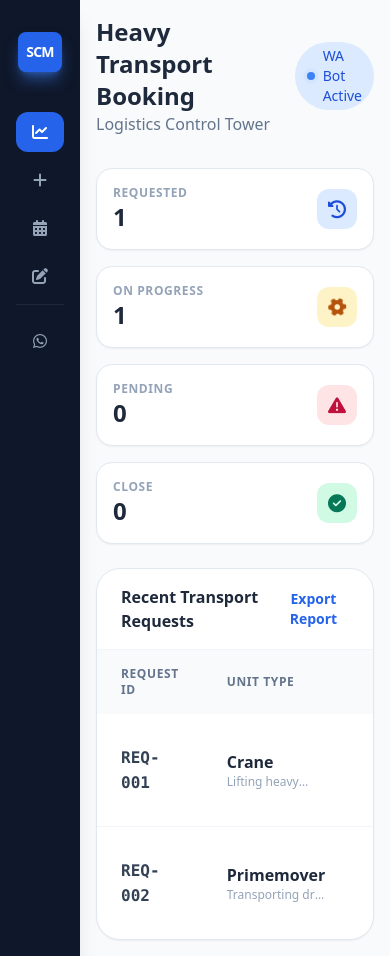
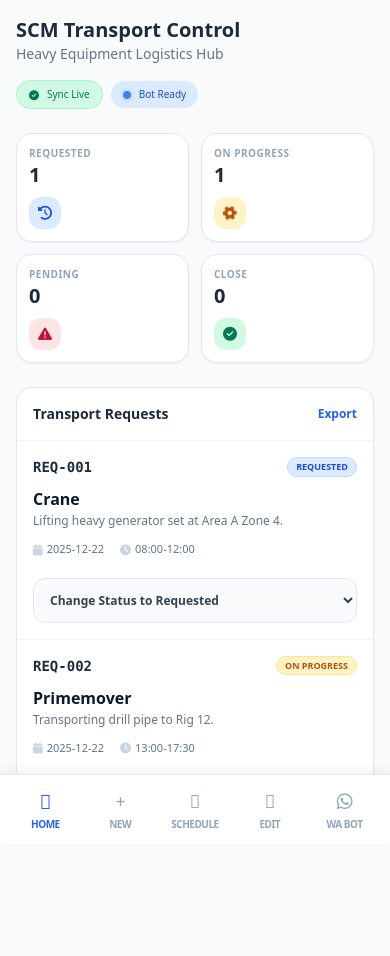
Before and after one commit to rifkikhadafi-ops/Heavy-Transport-Booking, a React (Vite) app: page / in a window 390 px wide. After the commit the page ends 934 px from the top, so only its background shows below. Built offline with nearby package versions, Linux system fonts and the light colour scheme.

Commit message:
feat: Refactor UI elements and navigation
Improves user interface by updating typography, layout, and component styling. Enhances navigation clarity with a consolidated sidebar structure. Adjusts spacing and sizing for better responsiveness across devices.

```diff
--- a/App.tsx
+++ b/App.tsx
@@ -111,23 +111,23 @@ const App: React.FC = () => {
     <div className="flex min-h-screen bg-slate-50 font-sans">
       <Sidebar activeTab={activeTab} setActiveTab={setActiveTab} />
 
-      <main className="flex-1 p-4 md:p-8 overflow-y-auto">
-        <header className="mb-8 flex justify-between items-center">
+      <main className="flex-1 p-4 md:p-8 overflow-y-auto pb-24 md:pb-8">
+        <header className="mb-6 md:mb-8 flex flex-col md:flex-row md:justify-between md:items-center gap-4">
           <div>
-            <h1 className="text-2xl font-bold text-slate-800">Heavy Transport Booking</h1>
-            <p className="text-slate-500">Logistics Control Tower</p>
+            <h1 className="text-xl md:text-2xl font-bold text-slate-800">SCM Transport Control</h1>
+            <p className="text-slate-500 text-sm">Heavy Equipment Logistics Hub</p>
           </div>
-          <div className="flex items-center space-x-4">
-            <div className="hidden lg:flex items-center space-x-2 text-xs bg-emerald-100 text-emerald-700 px-3 py-1 rounded-full border border-emerald-200">
-              <i className="fa-solid fa-database"></i>
-              <span>LocalStorage Sync Active</span>
+          <div className="flex items-center space-x-2 md:space-x-4">
+            <div className="flex items-center space-x-2 text-[10px] md:text-xs bg-emerald-100 text-emerald-700 px-3 py-1.5 rounded-full border border-emerald-200">
+              <i className="fa-solid fa-check-circle"></i>
+              <span>Sync Live</span>
             </div>
-            <div className="flex items-center space-x-2 text-sm bg-blue-100 text-blue-700 px-3 py-1 rounded-full">
+            <div className="flex items-center space-x-2 text-[10px] md:text-sm bg-blue-100 text-blue-700 px-3 py-1.5 rounded-full">
               <span className="relative flex h-2 w-2">
                 <span className="animate-ping absolute inline-flex h-full w-full rounded-full bg-blue-400 opacity-75"></span>
                 <span className="relative inline-flex rounded-full h-2 w-2 bg-blue-500"></span>
               </span>
-              <span>WA Bot Active</span>
+              <span>Bot Ready</span>
             </div>
           </div>
         </header>
--- a/components/Dashboard.tsx
+++ b/components/Dashboard.tsx
@@ -29,16 +29,16 @@ const Dashboard: React.FC<DashboardProps> = ({ bookings, updateStatus }) => {
 
   return (
     <div className="space-y-6">
-      <div className="grid grid-cols-1 sm:grid-cols-2 lg:grid-cols-4 gap-4">
+      <div className="grid grid-cols-2 lg:grid-cols-4 gap-3 md:gap-4">
         {[JobStatus.REQUESTED, JobStatus.ON_PROGRESS, JobStatus.PENDING, JobStatus.CLOSE].map(status => {
           const count = bookings.filter(b => b.status === status).length;
           return (
-            <div key={status} className="bg-white p-4 rounded-2xl border border-slate-200 shadow-sm flex items-center justify-between">
-              <div>
-                <p className="text-xs font-semibold text-slate-400 uppercase tracking-wider">{status}</p>
-                <p className="text-2xl font-bold text-slate-800">{count}</p>
+            <div key={status} className="bg-white p-3 md:p-4 rounded-2xl border border-slate-200 shadow-sm flex flex-col md:flex-row md:items-center md:justify-between">
+              <div className="mb-2 md:mb-0">
+                <p className="text-[10px] md:text-xs font-semibold text-slate-400 uppercase tracking-wider">{status}</p>
+                <p className="text-xl md:text-2xl font-bold text-slate-800">{count}</p>
               </div>
-              <div className={`h-10 w-10 rounded-xl flex items-center justify-center text-lg ${getStatusColor(status)}`}>
+              <div className={`h-8 w-8 md:h-10 md:w-10 rounded-xl flex items-center justify-center text-sm md:text-lg ${getStatusColor(status)}`}>
                 {getStatusIcon(status)}
               </div>
             </div>
@@ -46,14 +46,15 @@ const Dashboard: React.FC<DashboardProps> = ({ bookings, updateStatus }) => {
         })}
       </div>
 
-      <div className="bg-white rounded-3xl border border-slate-200 shadow-sm overflow-hidden">
-        <div className="px-6 py-4 border-b border-slate-100 flex justify-between items-center">
-          <h3 className="font-bold text-slate-800">Recent Transport Requests</h3>
-          <button className="text-sm font-semibold text-blue-600 hover:text-blue-700">Export Report</button>
+      <div className="bg-white rounded-2xl md:rounded-3xl border border-slate-200 shadow-sm overflow-hidden">
+        <div className="px-4 md:px-6 py-4 border-b border-slate-100 flex justify-between items-center">
+          <h3 className="font-bold text-slate-800 text-sm md:text-base">Transport Requests</h3>
+          <button className="text-xs md:text-sm font-semibold text-blue-600 hover:text-blue-700">Export</button>
         </div>
 
-        <div className="overflow-x-auto">
-          <table className="w-full">
+        {/* Desktop Table */}
+        <div className="hidden md:block overflow-x-auto">
+          <table className="w-full text-sm">
             <thead className="bg-slate-50 text-slate-500 text-xs font-bold uppercase tracking-wider">
               <tr>
                 <th className="px-6 py-4 text-left">Request ID</th>
@@ -78,11 +79,11 @@ const Dashboard: React.FC<DashboardProps> = ({ bookings, updateStatus }) => {
                   <td className="px-6 py-4">
                     <div className="flex flex-col text-sm">
                       <span className="text-slate-700 font-medium">{booking.date}</span>
-                      <span className="text-slate-400">{booking.startTime} - {booking.endTime}</span>
+                      <span className="text-slate-400 text-xs">{booking.startTime} - {booking.endTime}</span>
                     </div>
                   </td>
                   <td className="px-6 py-4">
-                    <span className={`px-3 py-1 rounded-full text-xs font-bold border inline-flex items-center space-x-2 ${getStatusColor(booking.status)}`}>
+                    <span className={`px-3 py-1 rounded-full text-[10px] font-bold border inline-flex items-center space-x-2 ${getStatusColor(booking.status)}`}>
                       <span className="relative flex h-2 w-2">
                         <span className={`animate-ping absolute inline-flex h-full w-full rounded-full opacity-75 ${booking.status === JobStatus.ON_PROGRESS ? 'bg-amber-400' : 'hidden'}`}></span>
                         <span className={`relative inline-flex rounded-full h-2 w-2 ${
@@ -107,16 +108,57 @@ const Dashboard: React.FC<DashboardProps> = ({ bookings, updateStatus }) => {
                   </td>
                 </tr>
               ))}
-              {bookings.length === 0 && (
-                <tr>
-                  <td colSpan={5} className="px-6 py-12 text-center text-slate-400 italic">
-                    No active requests found. Create a new one to get started.
-                  </td>
-                </tr>
-              )}
             </tbody>
           </table>
         </div>
+
+        {/* Mobile Card List */}
+        <div className="md:hidden divide-y divide-slate-100">
+          {bookings.map((booking) => (
+            <div key={booking.id} className="p-4 space-y-3">
+              <div className="flex justify-between items-start">
+                <span className="font-mono font-black text-slate-800 text-sm">{booking.id}</span>
+                <span className={`px-2 py-0.5 rounded-full text-[9px] font-black uppercase border ${getStatusColor(booking.status)}`}>
+                  {booking.status}
+                </span>
+              </div>
+
+              <div>
+                <h4 className="font-bold text-slate-900 leading-tight">{booking.unit}</h4>
+                <p className="text-xs text-slate-500 line-clamp-2 mt-1">{booking.details}</p>
+              </div>
+
+              <div className="flex items-center space-x-4 text-[11px] text-slate-500 font-medium">
+                <div className="flex items-center space-x-1">
+                  <i className="fa-solid fa-calendar text-slate-300"></i>
+                  <span>{booking.date}</span>
+                </div>
+                <div className="flex items-center space-x-1">
+                  <i className="fa-solid fa-clock text-slate-300"></i>
+                  <span>{booking.startTime}-{booking.endTime}</span>
+                </div>
+              </div>
+
+              <div className="pt-2">
+                <select
+                  value={booking.status}
+                  onChange={(e) => updateStatus(booking.id, e.target.value as JobStatus)}
+                  className="w-full text-xs bg-slate-50 border border-slate-200 rounded-xl p-3 font-bold text-slate-700 outline-none focus:ring-2 focus:ring-blue-500"
+                >
+                  {Object.values(JobStatus).map(s => (
+                    <option key={s} value={s}>Change Status to {s}</option>
+                  ))}
+                </select>
+              </div>
+            </div>
+          ))}
+        </div>
+
+        {bookings.length === 0 && (
+          <div className="px-6 py-12 text-center text-slate-400 italic text-sm">
+            No active requests found.
+          </div>
+        )}
       </div>
     </div>
   );
--- a/components/RequestForm.tsx
+++ b/components/RequestForm.tsx
@@ -30,23 +30,27 @@ const RequestForm: React.FC<RequestFormProps> = ({ onSubmit }) => {
   };
 
   return (
-    <div className="max-w-4xl mx-auto bg-white rounded-3xl shadow-sm border border-slate-200 overflow-hidden">
-      <div className="bg-slate-900 px-8 py-6 text-white">
-        <h2 className="text-xl font-bold">New Booking Form</h2>
-        <p className="text-slate-400 text-sm">Please provide complete information for the heavy equipment request.</p>
+    <div className="max-w-4xl mx-auto bg-white rounded-2xl md:rounded-3xl shadow-sm border border-slate-200 overflow-hidden">
+      <div className="bg-slate-900 px-6 md:px-8 py-4 md:py-6 text-white text-center md:text-left">
+        <h2 className="text-lg md:text-xl font-bold uppercase tracking-tight">New Booking</h2>
+        <p className="text-slate-400 text-xs mt-1">Provide equipment request details.</p>
       </div>
 
-      <form onSubmit={handleSubmit} className="p-8 space-y-6">
+      <form onSubmit={handleSubmit} className="p-4 md:p-8 space-y-6">
         <div className="grid grid-cols-1 md:grid-cols-2 gap-6">
-          <div className="space-y-2">
-            <label className="text-sm font-semibold text-slate-700">Select Unit Type</label>
-            <div className="grid grid-cols-2 gap-3">
+          <div className="space-y-3">
+            <label className="text-xs font-bold text-slate-500 uppercase tracking-wider">Unit Type</label>
+            <div className="grid grid-cols-1 xs:grid-cols-2 gap-2 md:gap-3">
               {Object.values(EquipmentType).map(type => (
                 <button
                   key={type}
                   type="button"
                   onClick={() => setUnit(type)}
-                  className={`p-3 text-sm rounded-xl border transition-all text-left flex items-center justify-between ${unit === type ? 'border-blue-600 bg-blue-50 text-blue-700 font-bold' : 'border-slate-200 hover:border-slate-300 text-slate-600'}`}
+                  className={`p-3 text-xs md:text-sm rounded-xl border transition-all text-left flex items-center justify-between min-h-[48px] ${
+                    unit === type
+                    ? 'border-blue-600 bg-blue-50 text-blue-700 font-black'
+                    : 'border-slate-200 text-slate-600'
+                  }`}
                 >
                   {type}
                   {unit === type && <i className="fa-solid fa-circle-check"></i>}
@@ -55,33 +59,33 @@ const RequestForm: React.FC<RequestFormProps> = ({ onSubmit }) => {
             </div>
           </div>
 
-          <div className="space-y-2">
-            <label className="text-sm font-semibold text-slate-700">Job Schedule</label>
+          <div className="space-y-3">
+            <label className="text-xs font-bold text-slate-500 uppercase tracking-wider">Job Schedule</label>
             <div className="space-y-3">
               <input
                 type="date"
                 required
-                className="w-full p-3 rounded-xl border border-slate-200 focus:ring-2 focus:ring-blue-500 focus:border-blue-500 outline-none"
+                className="w-full p-3.5 rounded-xl border border-slate-200 focus:ring-2 focus:ring-blue-500 outline-none text-sm font-medium"
                 value={date}
                 onChange={(e) => setDate(e.target.value)}
               />
               <div className="grid grid-cols-2 gap-3">
                 <div className="space-y-1">
-                  <span className="text-xs text-slate-400">Start Time</span>
+                  <span className="text-[10px] font-bold text-slate-400 uppercase">Start</span>
                   <input
                     type="time"
                     required
-                    className="w-full p-3 rounded-xl border border-slate-200 focus:ring-2 focus:ring-blue-500 focus:border-blue-500 outline-none text-sm"
+                    className="w-full p-3.5 rounded-xl border border-slate-200 focus:ring-2 focus:ring-blue-500 outline-none text-sm"
                     value={startTime}
                     onChange={(e) => setStartTime(e.target.value)}
                   />
                 </div>
                 <div className="space-y-1">
-                  <span className="text-xs text-slate-400">End Time (Est)</span>
+                  <span className="text-[10px] font-bold text-slate-400 uppercase">End (Est)</span>
                   <input
                     type="time"
                     required
-                    className="w-full p-3 rounded-xl border border-slate-200 focus:ring-2 focus:ring-blue-500 focus:border-blue-500 outline-none text-sm"
+                    className="w-full p-3.5 rounded-xl border border-slate-200 focus:ring-2 focus:ring-blue-500 outline-none text-sm"
                     value={endTime}
                     onChange={(e) => setEndTime(e.target.value)}
                   />
@@ -91,35 +95,35 @@ const RequestForm: React.FC<RequestFormProps> = ({ onSubmit }) => {
           </div>
         </div>
 
-        <div className="space-y-2">
+        <div className="space-y-3">
           <div className="flex justify-between items-center">
-            <label className="text-sm font-semibold text-slate-700">Work Details</label>
+            <label className="text-xs font-bold text-slate-500 uppercase tracking-wider">Work Details</label>
             <button
               type="button"
               onClick={handleEnhance}
               disabled={isEnhancing || !details}
-              className="text-xs font-bold text-blue-600 hover:text-blue-700 flex items-center space-x-1 disabled:opacity-50"
+              className="text-[10px] md:text-xs font-black text-blue-600 bg-blue-50 px-3 py-1.5 rounded-full hover:bg-blue-100 transition-all disabled:opacity-50 flex items-center space-x-1"
             >
               <i className={`fa-solid ${isEnhancing ? 'fa-spinner fa-spin' : 'fa-wand-sparkles'}`}></i>
-              <span>{isEnhancing ? 'Enhancing...' : 'AI Enhance Detail'}</span>
+              <span>{isEnhancing ? 'UPDATING...' : 'AI ENHANCE'}</span>
             </button>
           </div>
           <textarea
             required
             rows={4}
-            placeholder="Describe the technical work to be performed..."
-            className="w-full p-4 rounded-xl border border-slate-200 focus:ring-2 focus:ring-blue-500 focus:border-blue-500 outline-none"
+            placeholder="Technical details of the work..."
+            className="w-full p-4 rounded-xl border border-slate-200 focus:ring-2 focus:ring-blue-500 outline-none text-sm leading-relaxed"
             value={details}
             onChange={(e) => setDetails(e.target.value)}
           ></textarea>
         </div>
 
-        <div className="pt-4 flex justify-end">
+        <div className="pt-2">
           <button
             type="submit"
-            className="px-10 py-4 bg-blue-600 text-white font-bold rounded-2xl hover:bg-blue-700 transition-all shadow-lg shadow-blue-500/30 flex items-center space-x-2"
+            className="w-full md:w-auto px-10 py-4 bg-blue-600 text-white font-black rounded-xl md:rounded-2xl hover:bg-blue-700 transition-all shadow-lg shadow-blue-500/20 flex items-center justify-center space-x-2"
           >
-            <span>Submit Request</span>
+            <span>SUBMIT BOOKING</span>
             <i className="fa-solid fa-paper-plane"></i>
           </button>
         </div>
--- a/components/Sidebar.tsx
+++ b/components/Sidebar.tsx
@@ -7,66 +7,68 @@ interface SidebarProps {
 }
 
 const Sidebar: React.FC<SidebarProps> = ({ activeTab, setActiveTab }) => {
+  const navItems = [
+    { id: 'dashboard', icon: 'fa-chart-line', label: 'Home' },
+    { id: 'request', icon: 'fa-plus', label: 'New' },
+    { id: 'schedule', icon: 'fa-calendar-days', label: 'Schedule' },
+    { id: 'change-request', icon: 'fa-pen-to-square', label: 'Edit' },
+    { id: 'simulator', icon: 'fa-brands fa-whatsapp', label: 'WA Bot', color: 'bg-emerald-600' }
+  ];
+
   return (
-    <aside className="w-20 md:w-64 bg-slate-900 text-white flex flex-col items-center md:items-stretch py-8 shadow-xl">
+    <>
+      {/* Desktop Sidebar */}
+      <aside className="hidden md:flex w-64 bg-slate-900 text-white flex-col py-8 shadow-xl">
         <div className="px-6 mb-10 flex items-center space-x-3">
           <div className="h-10 px-2 min-w-[40px] bg-blue-600 rounded-lg flex items-center justify-center text-sm font-black shadow-lg shadow-blue-500/50 uppercase tracking-tighter">
             SCM
           </div>
-        <span className="hidden md:block font-bold text-lg tracking-tight">SCM TRANSPORT</span>
+          <span className="font-bold text-lg tracking-tight">SCM TRANSPORT</span>
         </div>
 
         <nav className="flex-1 px-3 space-y-2">
+          {navItems.map((item) => (
             <button
-          onClick={() => setActiveTab('dashboard')}
-          className={`w-full flex items-center p-3 rounded-xl transition-all ${activeTab === 'dashboard' ? 'bg-blue-600 text-white' : 'text-slate-400 hover:bg-slate-800 hover:text-white'}`}
+              key={item.id}
+              onClick={() => setActiveTab(item.id as any)}
+              className={`w-full flex items-center p-3 rounded-xl transition-all ${
+                activeTab === item.id
+                ? (item.id === 'simulator' ? 'bg-emerald-600' : 'bg-blue-600') + ' text-white'
+                : 'text-slate-400 hover:bg-slate-800 hover:text-white'
+              }`}
             >
-          <i className="fa-solid fa-chart-line w-6 text-center"></i>
-          <span className="hidden md:block ml-3 font-medium">Dashboard</span>
+              <i className={`${item.icon.includes('fa-') ? item.icon : 'fa-solid ' + item.icon} w-6 text-center`}></i>
+              <span className="ml-3 font-medium">{item.label}</span>
             </button>
-
-        <button
-          onClick={() => setActiveTab('request')}
-          className={`w-full flex items-center p-3 rounded-xl transition-all ${activeTab === 'request' ? 'bg-blue-600 text-white' : 'text-slate-400 hover:bg-slate-800 hover:text-white'}`}
-        >
-          <i className="fa-solid fa-plus w-6 text-center"></i>
-          <span className="hidden md:block ml-3 font-medium">New Booking</span>
-        </button>
-
-        <button
-          onClick={() => setActiveTab('schedule')}
-          className={`w-full flex items-center p-3 rounded-xl transition-all ${activeTab === 'schedule' ? 'bg-blue-600 text-white' : 'text-slate-400 hover:bg-slate-800 hover:text-white'}`}
-        >
-          <i className="fa-solid fa-calendar-days w-6 text-center"></i>
-          <span className="hidden md:block ml-3 font-medium">Schedule</span>
-        </button>
-
-        <button
-          onClick={() => setActiveTab('change-request')}
-          className={`w-full flex items-center p-3 rounded-xl transition-all ${activeTab === 'change-request' ? 'bg-blue-600 text-white' : 'text-slate-400 hover:bg-slate-800 hover:text-white'}`}
-        >
-          <i className="fa-solid fa-pen-to-square w-6 text-center"></i>
-          <span className="hidden md:block ml-3 font-medium">Change Request</span>
-        </button>
-
-        <div className="pt-4 mt-4 border-t border-slate-800">
-          <button
-            onClick={() => setActiveTab('simulator')}
-            className={`w-full flex items-center p-3 rounded-xl transition-all ${activeTab === 'simulator' ? 'bg-emerald-600 text-white' : 'text-slate-400 hover:bg-slate-800 hover:text-white'}`}
-          >
-            <i className="fa-brands fa-whatsapp w-6 text-center"></i>
-            <span className="hidden md:block ml-3 font-medium">WA Simulator</span>
-          </button>
-        </div>
+          ))}
         </nav>
 
-      <div className="p-6 hidden md:block">
+        <div className="p-6">
           <div className="bg-slate-800 rounded-2xl p-4 border border-slate-700">
             <p className="text-xs text-slate-500 mb-1">Signed in as</p>
             <p className="text-sm font-semibold truncate">SCM Supervisor</p>
           </div>
         </div>
       </aside>
+
+      {/* Mobile Bottom Navigation */}
+      <nav className="md:hidden fixed bottom-0 left-0 right-0 bg-white border-t border-slate-200 px-2 py-2 flex justify-around items-center z-50 shadow-[0_-4px_10px_rgba(0,0,0,0.05)]">
+        {navItems.map((item) => (
+          <button
+            key={item.id}
+            onClick={() => setActiveTab(item.id as any)}
+            className={`flex flex-col items-center justify-center min-w-[64px] py-1 rounded-xl transition-all ${
+              activeTab === item.id ? 'text-blue-600' : 'text-slate-400'
+            }`}
+          >
+            <div className={`text-lg mb-0.5 ${activeTab === item.id ? 'scale-110' : ''}`}>
+              <i className={`${item.icon.includes('fa-') ? item.icon : 'fa-solid ' + item.icon}`}></i>
+            </div>
+            <span className="text-[10px] font-bold uppercase tracking-tighter">{item.label}</span>
+          </button>
+        ))}
+      </nav>
+    </>
   );
 };
 
```
Also changed, not shown: components/ScheduleView.tsx (+46 -45 lines), components/WAWebHookSimulator.tsx (+29 -29 lines). Lines whose indentation alone changed are shown as unchanged.
